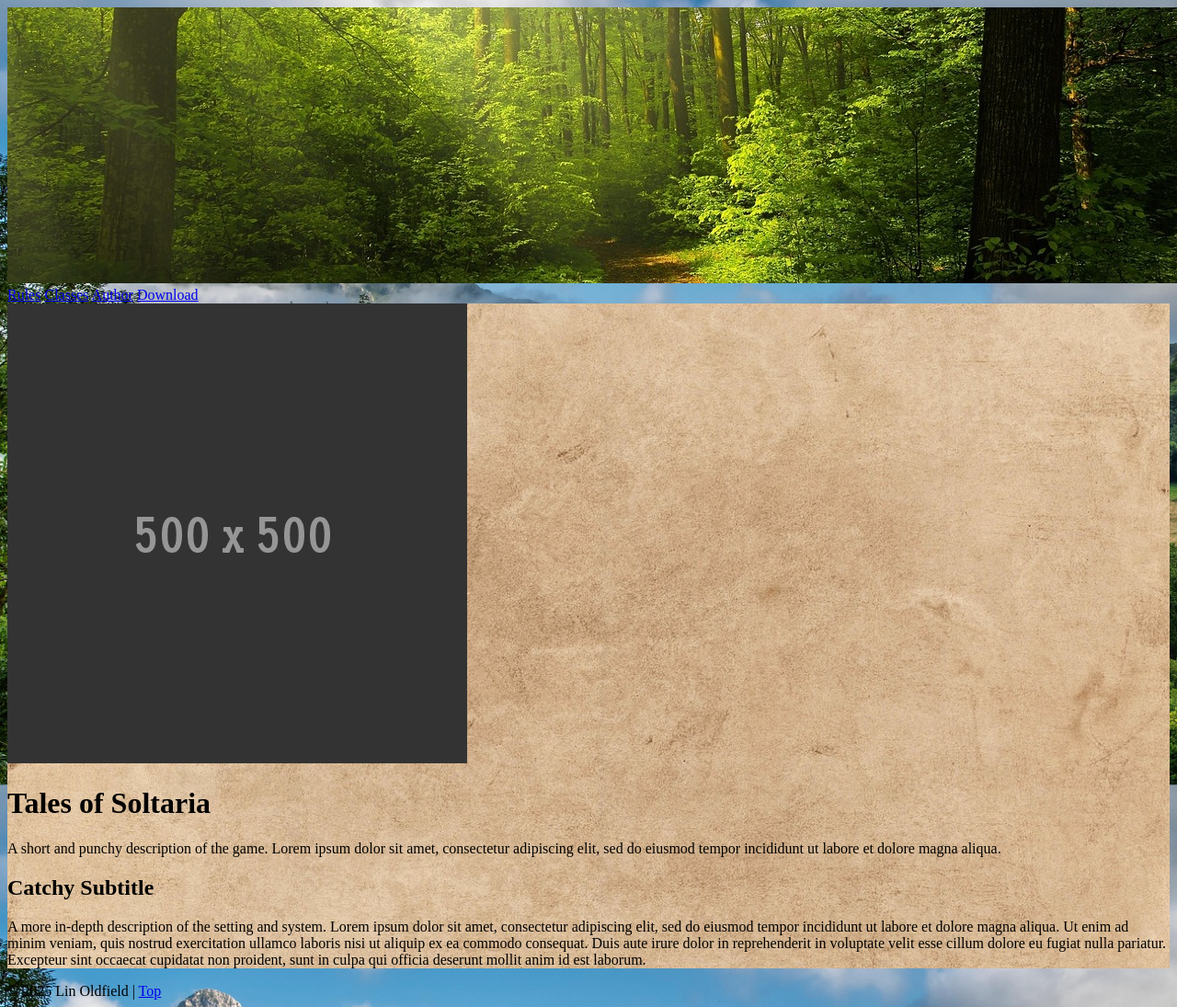
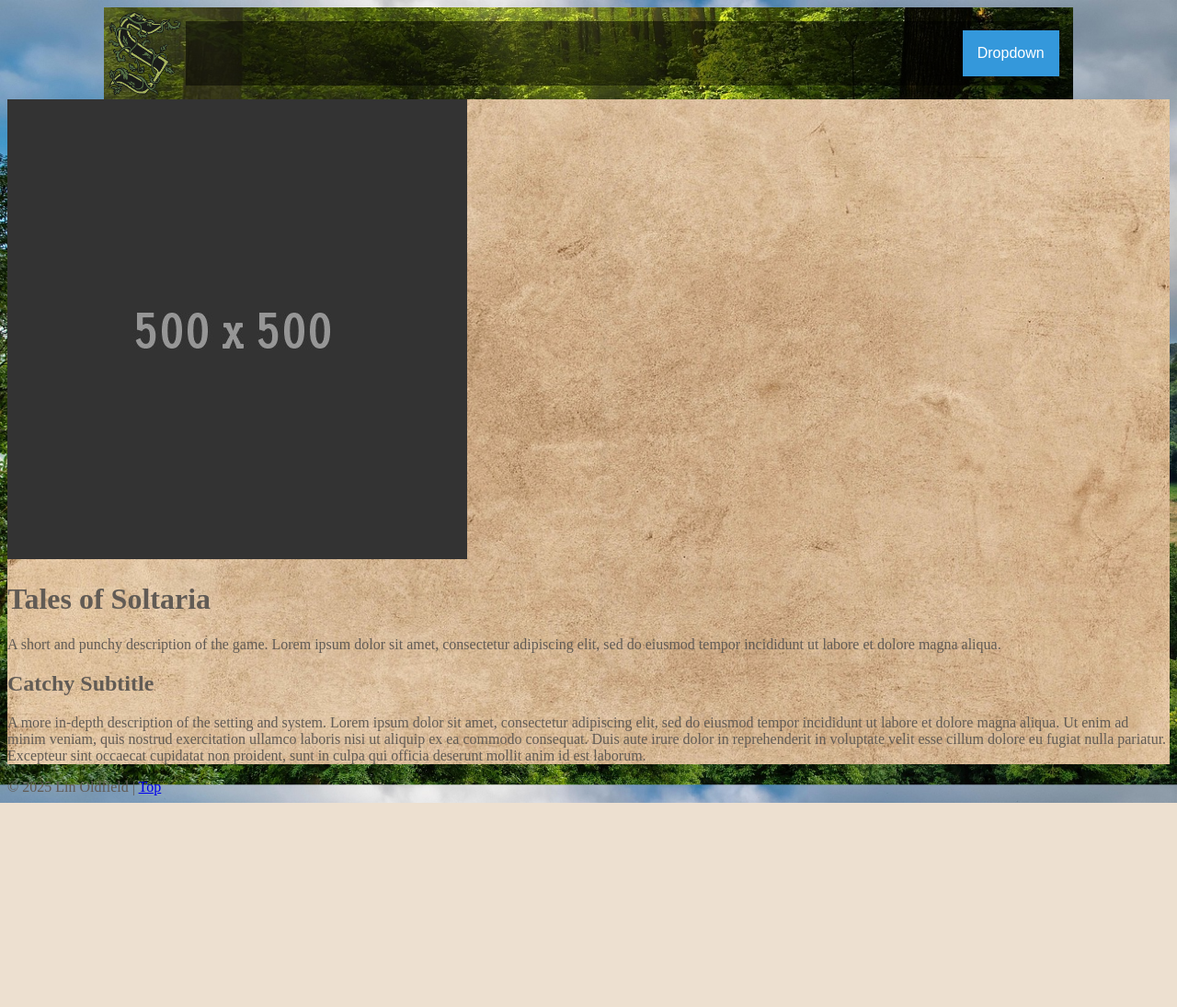
Before and after one commit to leoldfield/ifsc-3342, a plain HTML site: page final-project/index.html in a window 1280 px wide. Shown: the whole page at 92% size. After the commit the page ends 873 px from the top, so only its background shows below. Drawn offline with Linux system fonts and the light colour scheme.

Commit message:
Added dropdown nav bar

```diff
--- a/final-project/index.html
+++ b/final-project/index.html
@@ -6,6 +6,7 @@
   <meta name="viewport" content="width=device-width, initial-scale=1">
   <title>Tales of Soltaria, a Fantasy TTRPG</title>
   <link rel="stylesheet" href="resources/css/style.css">
+  <script src="resources/js/app.js"></script>
   <meta name="description" content="">
 
   <meta property="og:title" content="Soltaria, a Fantasy TTRPG">
@@ -19,13 +20,32 @@
 </head>
 
 <header>
-  <img class="banner" src="resources/img/banner.jpg">
-  <nav class="primary">
-    <a href="rules.html">Rules</a>
-    <a href="classes.html">Classes</a>
-    <a href="author.html">Author</a>
-    <a href="#">Download</a>
-  </nav>
+  <section class="banner">
+    <img src="resources/img/s.png">
+    <nav class="primary">
+      <!--
+
+
+      <div id="dropdown">
+        <button onclick="navDropdown()" class="dropbtn">Nav</button>
+      </div>
+      <div id="navDropdown" class="drop-content">
+
+      </div>-->
+
+      <div class="dropdown">
+        <button onclick="myFunction()" class="dropbtn">Dropdown</button>
+        <div id="myDropdown" class="dropdown-content">
+          <a href="rules.html">Rules</a>
+        <a href="classes.html">Classes</a>
+        <a href="author.html">Author</a>
+        <a href="#" id="downloadButton">Download</a>
+        </div>
+      </div>
+
+
+    </nav>
+  </section>
 </header>
 
 <body>
--- a/final-project/resources/css/style.css
+++ b/final-project/resources/css/style.css
@@ -19,6 +19,7 @@ html{
 }
 
 body{
+  color:var(--main-font-color);
   background-color: var(--body-bg-color);
   background-image: url(../img/mountains.jpg);
   background-size:cover;
@@ -36,3 +37,79 @@ main{
   background-blend-mode:overlay;
   margin:auto;
 }
+
+header{
+  display:grid;
+  grid-template-columns: repeat(12, 1fr);
+  grid-template-rows:auto;
+}
+
+.banner{
+  height:100px;
+  background-image: url(../img/banner.jpg);
+  background-size:cover;
+  background-repeat:no-repeat;
+  background-position:center;
+  grid-column: 2/12;
+}
+
+nav{
+  background-color: rgb(0, 0, 0, 0.5);
+  height:70px;
+  margin:15px;
+  display:flex;
+  align-items: center;
+  justify-content: right;
+}
+
+.banner img{
+  display:inline;
+  height:90px;
+  margin:5px;
+  float:left;
+}
+
+ /* Dropdown Button */
+ .dropbtn {
+  background-color: #3498DB;
+  color: white;
+  padding: 16px;
+  font-size: 16px;
+  border: none;
+  cursor: pointer;
+}
+
+/* Dropdown button on hover & focus */
+.dropbtn:hover, .dropbtn:focus {
+  background-color: #2980B9;
+}
+
+/* The container <div> - needed to position the dropdown content */
+.dropdown {
+  position: relative;
+  display: inline-block;
+}
+
+/* Dropdown Content (Hidden by Default) */
+.dropdown-content {
+  display: none;
+  position: absolute;
+  background-color: #f1f1f1;
+  min-width: 160px;
+  box-shadow: 0px 8px 16px 0px rgba(0,0,0,0.2);
+  z-index: 1;
+}
+
+/* Links inside the dropdown */
+.dropdown-content a {
+  color: black;
+  padding: 12px 16px;
+  text-decoration: none;
+  display: block;
+}
+
+/* Change color of dropdown links on hover */
+.dropdown-content a:hover {background-color: #ddd;}
+
+/* Show the dropdown menu (use JS to add this class to the .dropdown-content container when the user clicks on the dropdown button) */
+.show {display:block;}
--- a/final-project/resources/js/app.js
+++ b/final-project/resources/js/app.js
@@ -0,0 +1,19 @@
+/* When the user clicks on the button,
+toggle between hiding and showing the dropdown content */
+function myFunction() {
+    document.getElementById("myDropdown").classList.toggle("show");
+  }
+
+  // Close the dropdown menu if the user clicks outside of it
+  window.onclick = function(event) {
+    if (!event.target.matches('.dropbtn')) {
+      var dropdowns = document.getElementsByClassName("dropdown-content");
+      var i;
+      for (i = 0; i < dropdowns.length; i++) {
+        var openDropdown = dropdowns[i];
+        if (openDropdown.classList.contains('show')) {
+          openDropdown.classList.remove('show');
+        }
+      }
+    }
+  }
```
